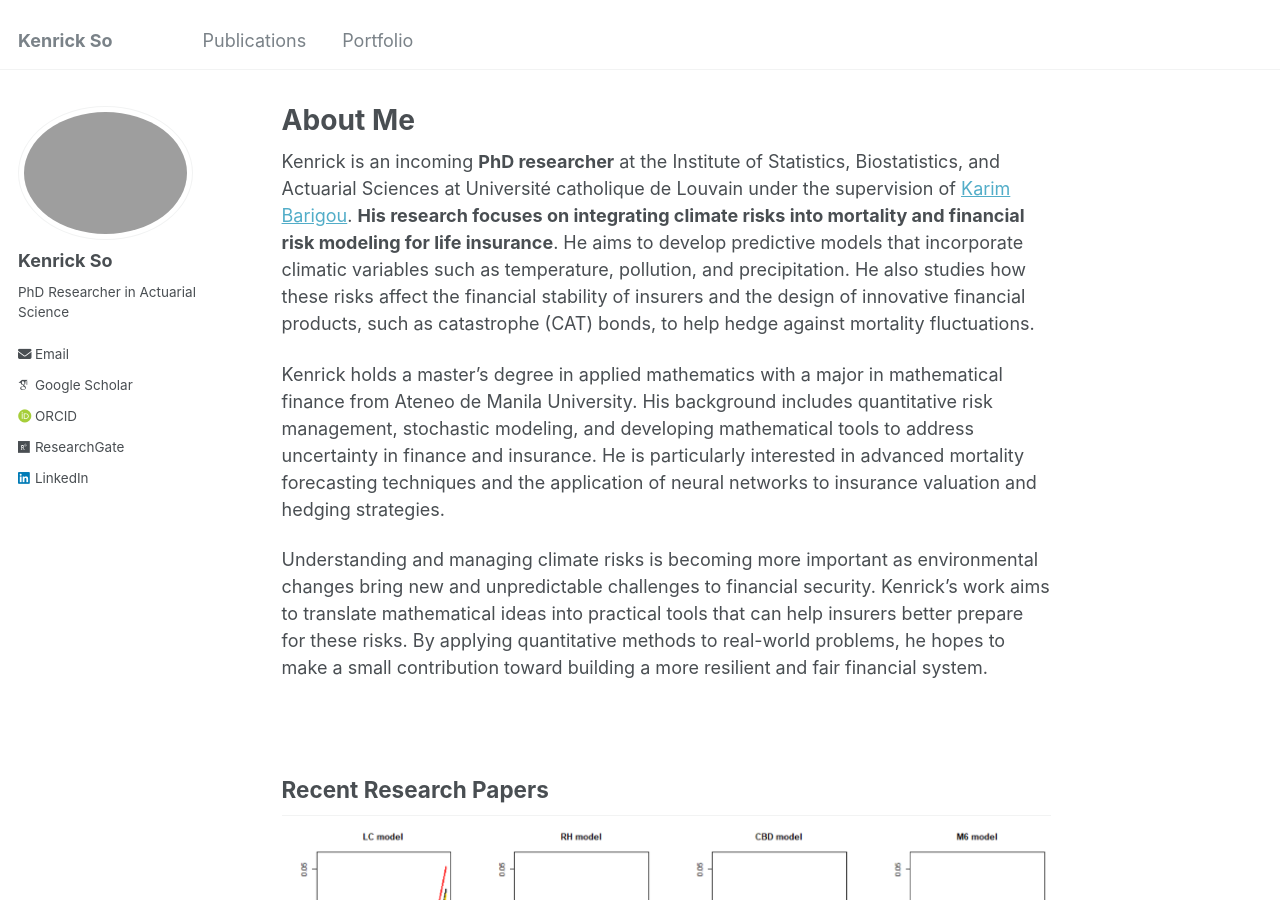
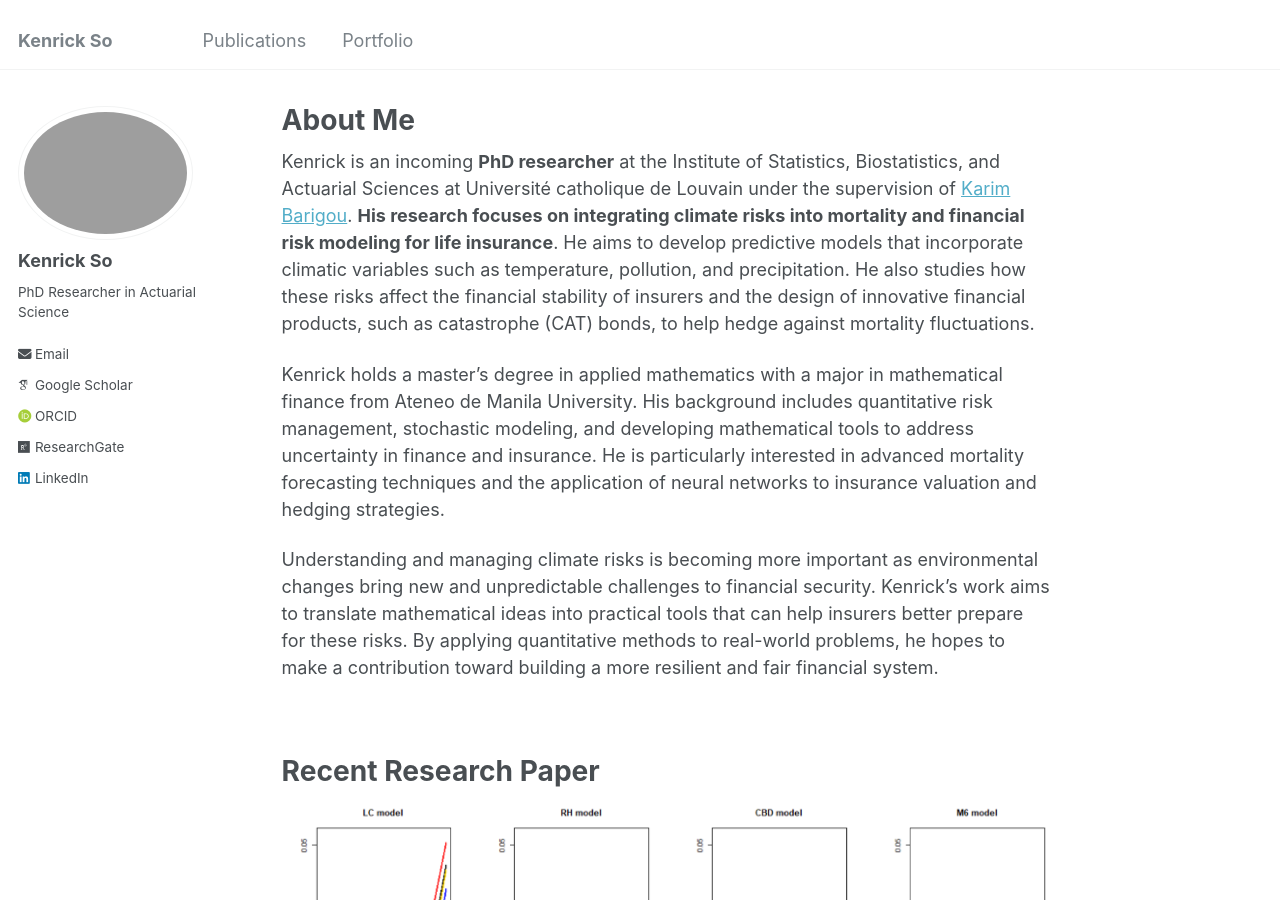
Before and after one commit to kenrickraymond/kenrickraymond.github.io, a Jekyll site: the page built from _pages/about.md, in a window 1280 px wide and 900 px high. Built offline with Jekyll 4.4.1, drawn with Linux system fonts in a browser that asks for light colours; some web fonts are replaced.

Commit message:
adjusted small typos

```diff
--- a/_pages/about.md
+++ b/_pages/about.md
@@ -10,10 +10,10 @@ Kenrick is an incoming **PhD researcher** at the Institute of Statistics, Biosta
 
 Kenrick holds a master's degree in applied mathematics with a major in mathematical finance from Ateneo de Manila University. His background includes quantitative risk management, stochastic modeling, and developing mathematical tools to address uncertainty in finance and insurance. He is particularly interested in advanced mortality forecasting techniques and the application of neural networks to insurance valuation and hedging strategies.
 
-Understanding and managing climate risks is becoming more important as environmental changes bring new and unpredictable challenges to financial security. Kenrick’s work aims to translate mathematical ideas into practical tools that can help insurers better prepare for these risks. By applying quantitative methods to real-world problems, he hopes to make a small contribution toward building a more resilient and fair financial system.
+Understanding and managing climate risks is becoming more important as environmental changes bring new and unpredictable challenges to financial security. Kenrick’s work aims to translate mathematical ideas into practical tools that can help insurers better prepare for these risks. By applying quantitative methods to real-world problems, he hopes to make a contribution toward building a more resilient and fair financial system.
 
 <br>
-## Recent Research Papers
+# Recent Research Paper
 
 ![Risks Figure](/images/RisksFigure.png)
 
```
